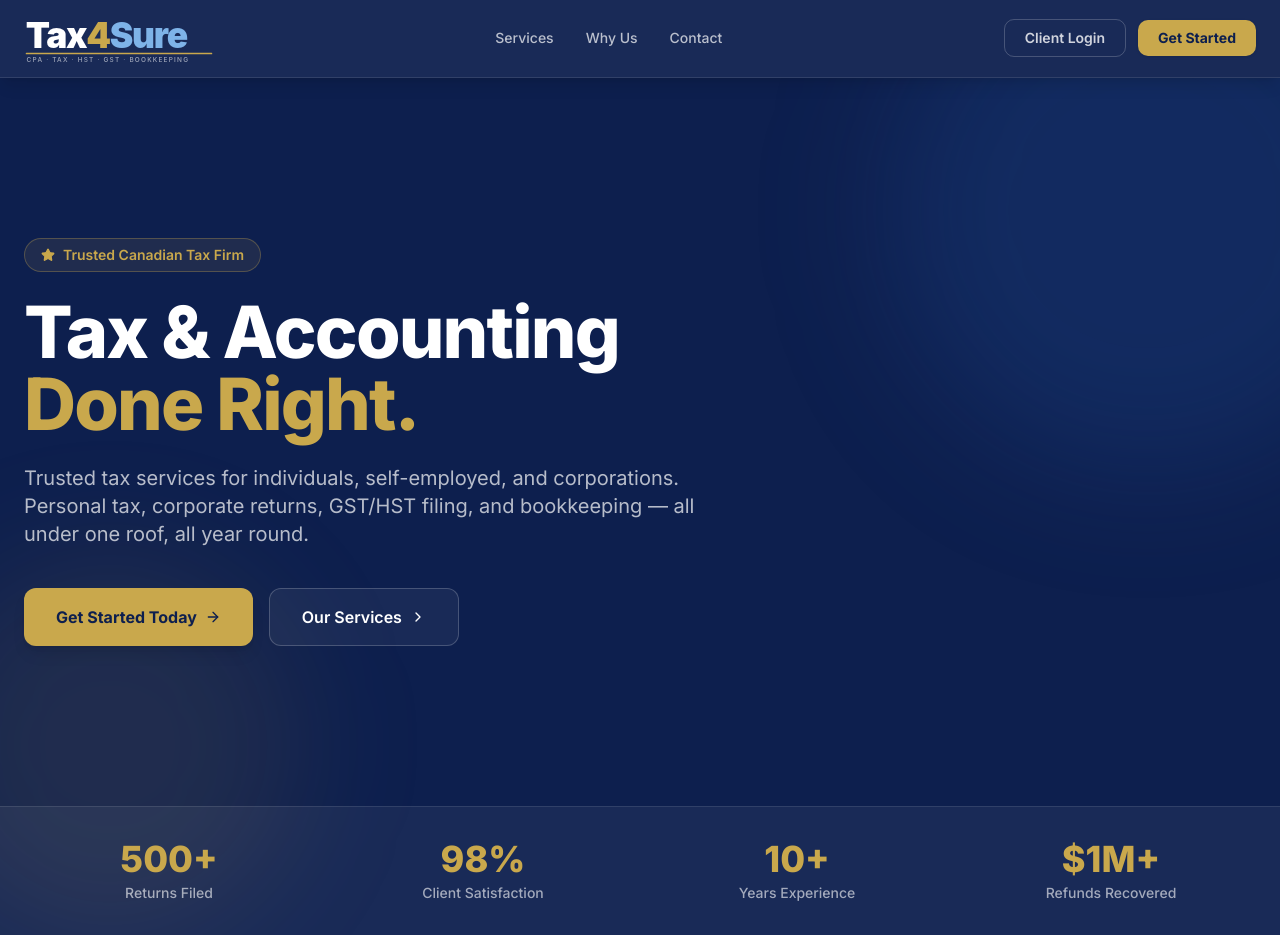
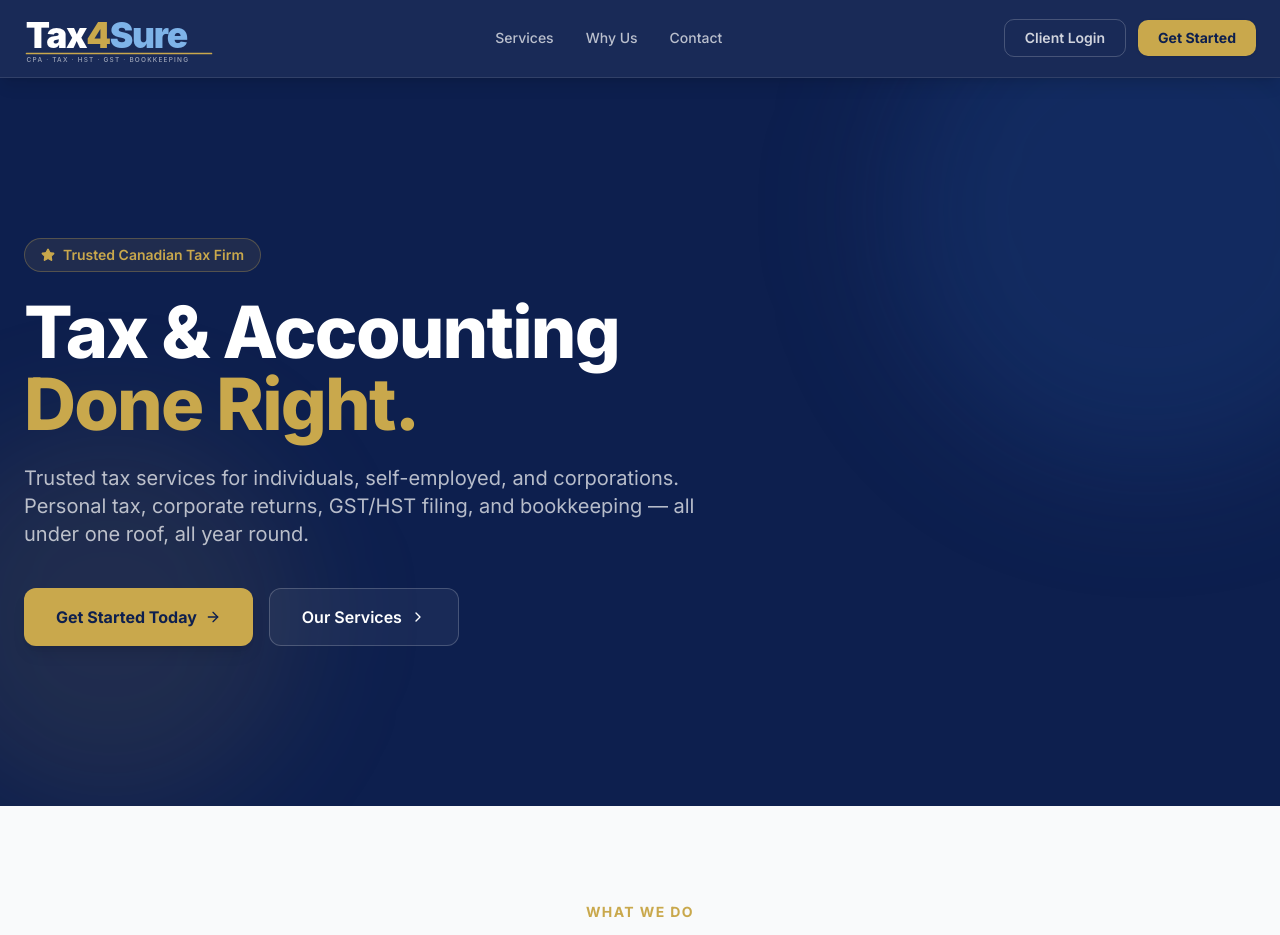
Before and after one commit to TechVanta/tax4sure, a Next.js app: page / in a window 1280 px wide. Shown: the top 935 px of the page. Built offline with nearby package versions, Linux system fonts and the light colour scheme.

Commit message:
feat: Remove unverified stats bar from homepage hero
Remove 500+ returns filed, 98% satisfaction, 10+ years experience,
and $1M+ refunds recovered — figures that cannot be substantiated yet.

Co-Authored-By: Claude Sonnet 4.6 <noreply@anthropic.com>

```diff
--- a/app/page.tsx
+++ b/app/page.tsx
@@ -107,15 +107,6 @@ const pillars = [
   },
 ];
 
-/* ── Stats ─────────────────────────────────────────────────────────────────── */
-
-const stats = [
-  { value: "500+", label: "Returns Filed" },
-  { value: "98%",  label: "Client Satisfaction" },
-  { value: "10+",  label: "Years Experience" },
-  { value: "$1M+", label: "Refunds Recovered" },
-];
-
 /* ── Page ───────────────────────────────────────────────────────────────────── */
 
 export default function HomePage() {
@@ -167,19 +158,6 @@ export default function HomePage() {
           </div>
         </div>
 
-        {/* Stats bar */}
-        <div className="relative border-t border-white/10 bg-white/5">
-          <div className="mx-auto max-w-7xl px-6 py-8">
-            <div className="grid grid-cols-2 gap-6 md:grid-cols-4">
-              {stats.map((s) => (
-                <div key={s.label} className="text-center">
-                  <div className="text-3xl font-black text-[#C9A84C] md:text-4xl">{s.value}</div>
-                  <div className="mt-1 text-sm font-medium text-white/60">{s.label}</div>
-                </div>
-              ))}
-            </div>
-          </div>
-        </div>
       </section>
 
       {/* ── SERVICES ─────────────────────────────────────────────────────── */}
```
